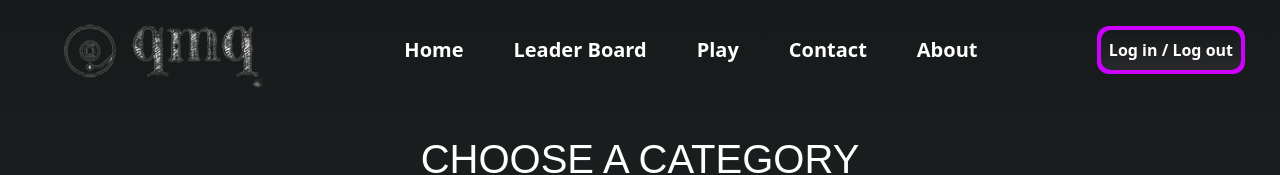
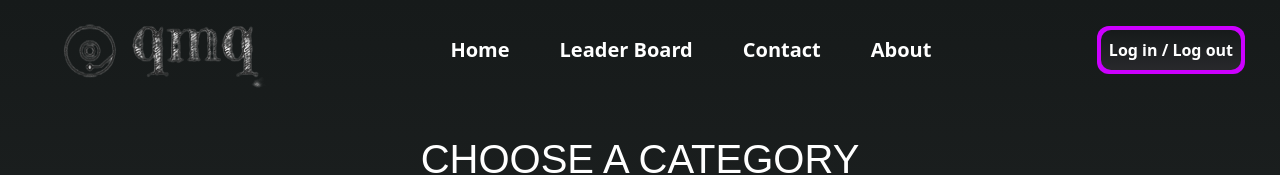
Before and after one commit to atakanhbk/GuessMusic, a React (Create React App) app in the folder guessmusic/: page / in a window 1280 px wide. Shown: the top 175 px of the page. Built offline with nearby package versions, Linux system fonts and the light colour scheme.

Commit message:
Fix Bugs

```diff
--- a/guessmusic/src/App.css
+++ b/guessmusic/src/App.css
@@ -190,7 +190,7 @@ li {
   display: flex;
   flex-direction: column;
   top: -10px;
-  z-index: 1;
+  z-index: 2;
 }
 
 .wrapper i {
--- a/guessmusic/src/HomeHeader.js
+++ b/guessmusic/src/HomeHeader.js
@@ -23,11 +23,7 @@ export default function HomeHeader() {
                 Leader Board
               </a>
             </li>
-            <li>
-              <a className="creative_link" href="/game">
-                Play
-              </a>
-            </li>
+
             <li>
               <a className="creative_link" href="/game">
                 Contact
--- a/guessmusic/src/Menu.js
+++ b/guessmusic/src/Menu.js
@@ -110,11 +110,7 @@ function Menu() {
               Leader Board
             </a>
           </li>
-          <li>
-            <a className="creative_link" href="/game">
-              Play
-            </a>
-          </li>
+
           <li>
             <a className="creative_link" href="/game">
               Contact
```
